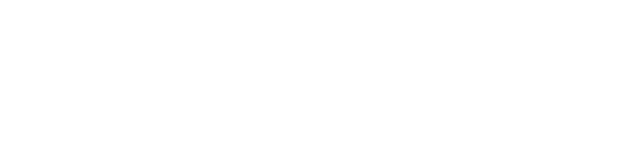
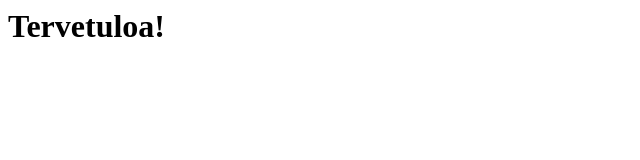
Before and after one commit to SauliIsonikkila/harjoitustyo, a plain HTML site: page index.html in a window 1280 px wide. Shown: the whole page, without its empty margins (0-640 px from the left). Drawn offline with Linux system fonts and the light colour scheme.

Commit message:
Uusin versio otsikolla varustettuna

```diff
--- a/index.html
+++ b/index.html
@@ -3,7 +3,8 @@
 
     </head>
     <body>
-
+        <h1>Tervetuloa!
+        </h1>
 
     </body>
 
```
